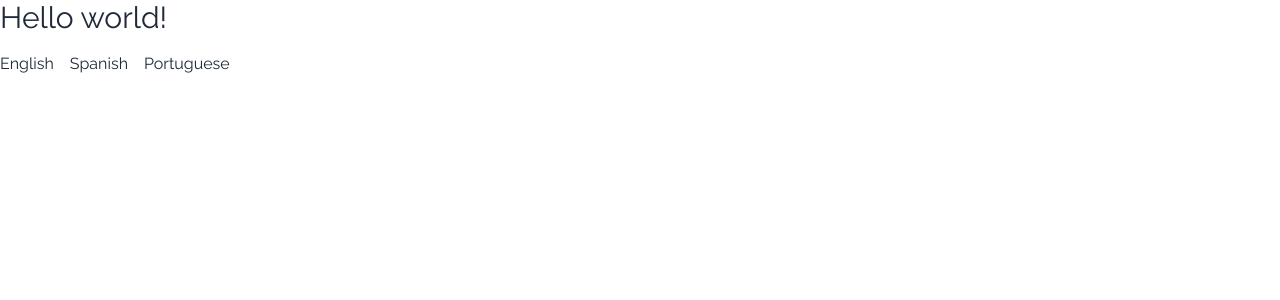
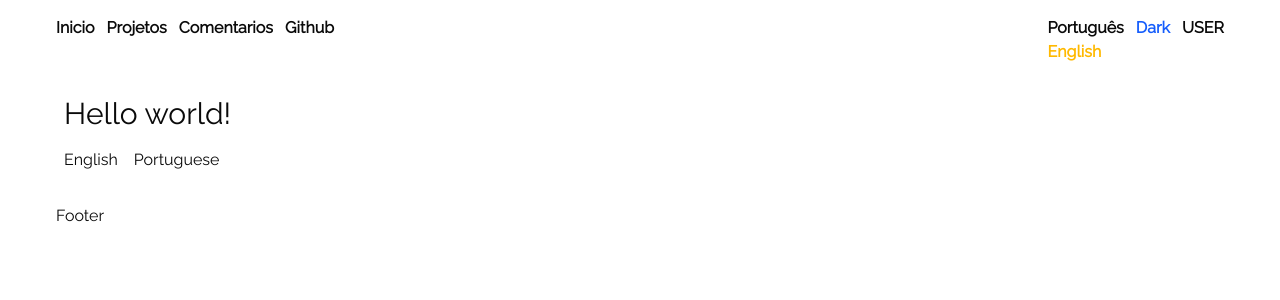
Before and after one commit to alancesarsouza/portfolio, a Next.js app: page /en in a window 1280 px wide. Shown: the top 300 px of the page. Built offline with nearby package versions, Linux system fonts and the light colour scheme.

Commit message:
add header

```diff
--- /dev/null
+++ b/src/app/Footer.tsx
@@ -0,0 +1,5 @@
+import React from 'react';
+
+export function Footer() {
+  return <footer className="px-14 py-4">Footer</footer>;
+}
--- /dev/null
+++ b/src/app/Header/LanguageSwitcher.tsx
@@ -0,0 +1,37 @@
+'use client';
+
+import Link from 'next/link';
+import { useParams, usePathname } from 'next/navigation';
+
+export function LanguageSelector() {
+  const { lang } = useParams();
+  const pathname = usePathname();
+
+  return (
+    <div>
+      <div>
+        <div>
+          <ul>
+            <li className={`${lang === 'pt' ? 'text-amber-400' : ''}`}>
+              <Link
+                href={pathname.replace(String(lang || ''), 'pt')}
+                locale="pt-BR"
+              >
+                Português
+              </Link>
+            </li>
+
+            <li className={`${lang === 'en' ? 'text-amber-400' : ''}`}>
+              <Link
+                href={pathname.replace(String(lang || ''), 'en')}
+                locale="en-US"
+              >
+                English
+              </Link>
+            </li>
+          </ul>
+        </div>
+      </div>
+    </div>
+  );
+}
--- /dev/null
+++ b/src/app/Header/ThemeSwitcher.tsx
@@ -0,0 +1,30 @@
+'use client';
+
+import { themeKey } from '@/utils/keys';
+
+import { setTheme } from '../action/theme';
+
+const html =
+  typeof document !== 'undefined' ? document?.querySelector('html') : null;
+
+export function ThemeSwitcher() {
+  const toggleTheme = () => {
+    const current = html?.getAttribute(themeKey);
+    const theme = current !== 'dark' ? 'dark' : 'light';
+
+    setTheme(theme);
+
+    html?.setAttribute(themeKey, theme);
+  };
+
+  return (
+    <button
+      aria-label="change color theme mode"
+      className="cursor-pointer"
+      onClick={toggleTheme}
+    >
+      <span className="hidden dark:block text-amber-200">Light</span>
+      <span className="dark:hidden text-blue-600">Dark</span>
+    </button>
+  );
+}
--- /dev/null
+++ b/src/app/Header/index.tsx
@@ -0,0 +1,38 @@
+import React from 'react';
+
+import { LanguageSelector } from './LanguageSwitcher';
+import { ThemeSwitcher } from './ThemeSwitcher';
+
+export function Header() {
+  return (
+    <header className="flex justify-end sm:justify-between px-14 py-4">
+      <nav className="hidden sm:block">
+        <ul className="flex gap-3 font-extrabold text-subtitle">
+          <li>Inicio</li>
+
+          <li>Projetos</li>
+
+          <li>Comentarios</li>
+
+          <li>Github</li>
+        </ul>
+      </nav>
+
+      <nav className="hidden sm:block">
+        <ul className="flex gap-3 font-extrabold text-subtitle">
+          <li>
+            <LanguageSelector />
+          </li>
+
+          <li>
+            <ThemeSwitcher />
+          </li>
+
+          <li>USER</li>
+        </ul>
+      </nav>
+
+      <nav className="sm:hidden block">MENU</nav>
+    </header>
+  );
+}
--- a/src/app/[lang]/page.tsx
+++ b/src/app/[lang]/page.tsx
@@ -11,13 +11,10 @@ async function Home({ params }: PageWithLanguageProps) {
       <h1 className="text-3xl">{dictionary.text.hello}</h1>
       <ul className="flex gap-4">
         <li>
-          <Link href="/en-US">English</Link>
+          <Link href="/en">English</Link>
         </li>
         <li>
-          <Link href="/es">Spanish</Link>
-        </li>
-        <li>
-          <Link href="/pt-BR">Portuguese</Link>
+          <Link href="/pt">Portuguese</Link>
         </li>
       </ul>
     </div>
--- a/src/app/[lang]/portfolio/[slug]/page.tsx
+++ b/src/app/[lang]/portfolio/[slug]/page.tsx
@@ -12,9 +12,10 @@ async function DetailPage({ params }: PageWithLanguageProps<{ slug: string }>) {
   });
 
   return (
-    <div className="flex flex-col gap-4 sm:p-8 xl:px-16">
+    <div>
       <h1 className="font-bold text-3xl">{data?.title}</h1>
-      <p>{data?.description}</p>
+
+      <p className="text-lg">{translateText(language, data?.description)}</p>
 
       <div className="flex md:flex-row sm:flex-col-reverse gap-8 py-4">
         <ul className="flex flex-col flex-1 gap-2 max-h-96 overflow-y-auto text-gray-600">
--- a/src/app/[lang]/portfolio/page.tsx
+++ b/src/app/[lang]/portfolio/page.tsx
@@ -16,7 +16,6 @@ async function PortfolioPage({ params }: PageWithLanguageProps) {
   }
 
   return (
-    <div className="flex flex-col p-8 w-screen max-w-[1920px]">
     <ul className="grid sm:grid-cols-1 lg:grid-cols-2 xl:grid-cols-4">
       {(data || []).map(({ id, description, title, image }: ProjectType) => (
         <li key={id}>
@@ -33,7 +32,6 @@ async function PortfolioPage({ params }: PageWithLanguageProps) {
         </li>
       ))}
     </ul>
-    </div>
   );
 }
 
--- /dev/null
+++ b/src/app/action/theme.ts
@@ -0,0 +1,9 @@
+'use server';
+import { cookies } from 'next/headers';
+
+import { themeKey } from '@/utils/keys';
+
+export async function setTheme(theme: 'dark' | 'light') {
+  (await cookies()).set(themeKey, theme);
+  return theme;
+}
--- a/src/app/globals.css
+++ b/src/app/globals.css
@@ -2,7 +2,7 @@
 
 @plugin 'tailwindcss-animate';
 
-@custom-variant dark (&:is(.dark *));
+@custom-variant dark (&:where([data-theme=dark], [data-theme=dark] *));
 
 @theme {
   --font-sans: var(--font-raleway);
@@ -55,7 +55,7 @@ body {
   --sidebar-ring: oklch(0.708 0 0);
 }
 
-.dark {
+[data-theme='dark'] * {
   --background: oklch(0.145 0 0);
   --foreground: oklch(0.985 0 0);
   --card: oklch(0.145 0 0);
--- a/src/app/layout.tsx
+++ b/src/app/layout.tsx
@@ -1,7 +1,10 @@
 import { Raleway } from 'next/font/google';
 
 import type { Metadata } from 'next';
+
 import './globals.css';
+import { Footer } from './Footer';
+import { Header } from './Header';
 
 const raleway = Raleway({
   variable: '--font-raleway',
@@ -16,11 +19,17 @@ export const metadata: Metadata = {
 
 function RootLayout({ children }: Readonly<{ children: React.ReactNode }>) {
   return (
-    <html lang="en">
+    <html data-theme="light" lang="pt">
       <body
-        className={`${raleway.variable} antialiased text-base text-gray-800`}
+        className={`${raleway.variable} antialiased text-base bg-background text-foreground`}
       >
-        {children}
+        <Header />
+
+        <section className="flex flex-col gap-4 px-4 md:px-8 xl:px-16 py-4">
+          {children}
+        </section>
+
+        <Footer />
       </body>
     </html>
   );
--- /dev/null
+++ b/src/utils/keys.ts
@@ -0,0 +1 @@
+export const themeKey = 'data-theme';
```
Lines whose indentation alone changed are shown as unchanged.
